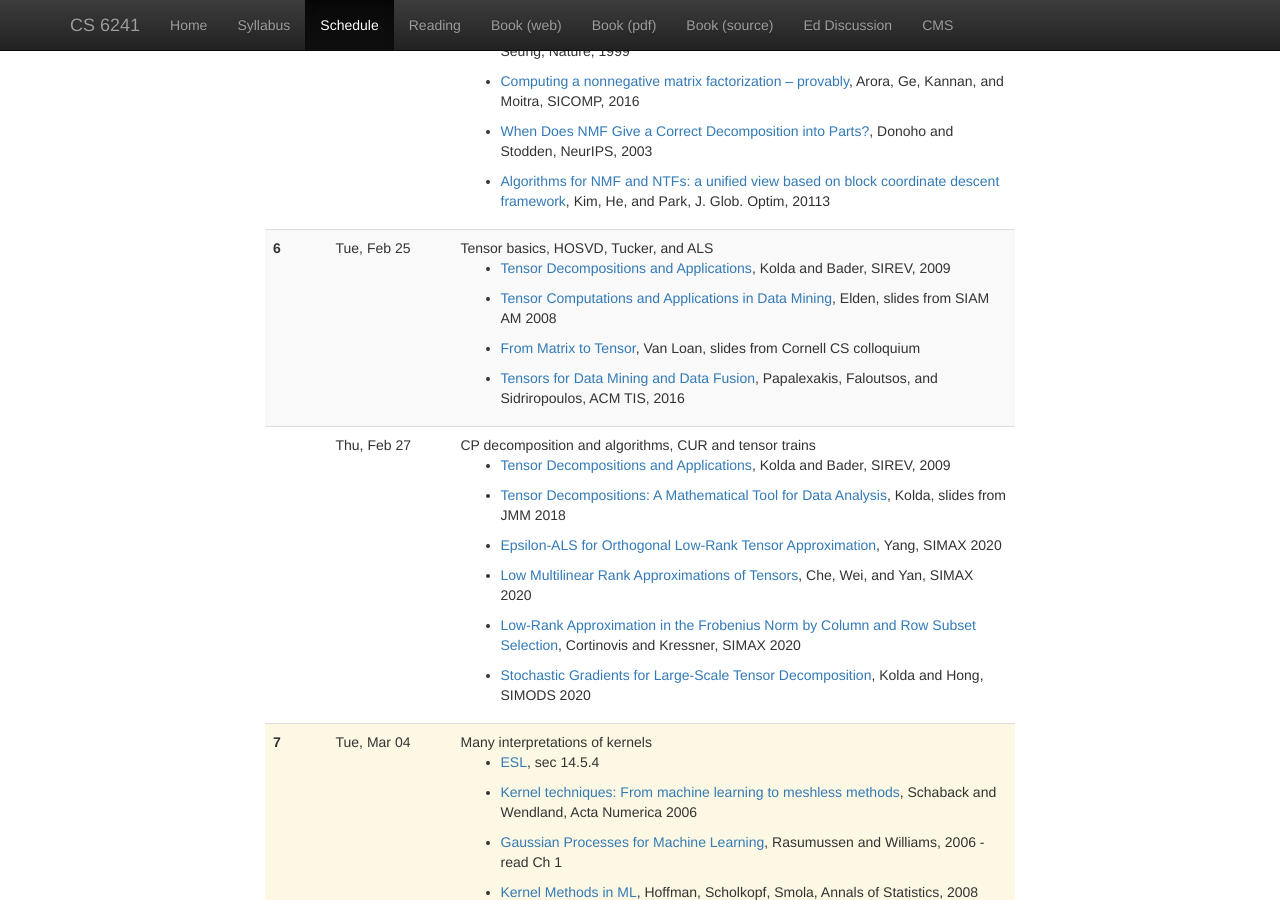
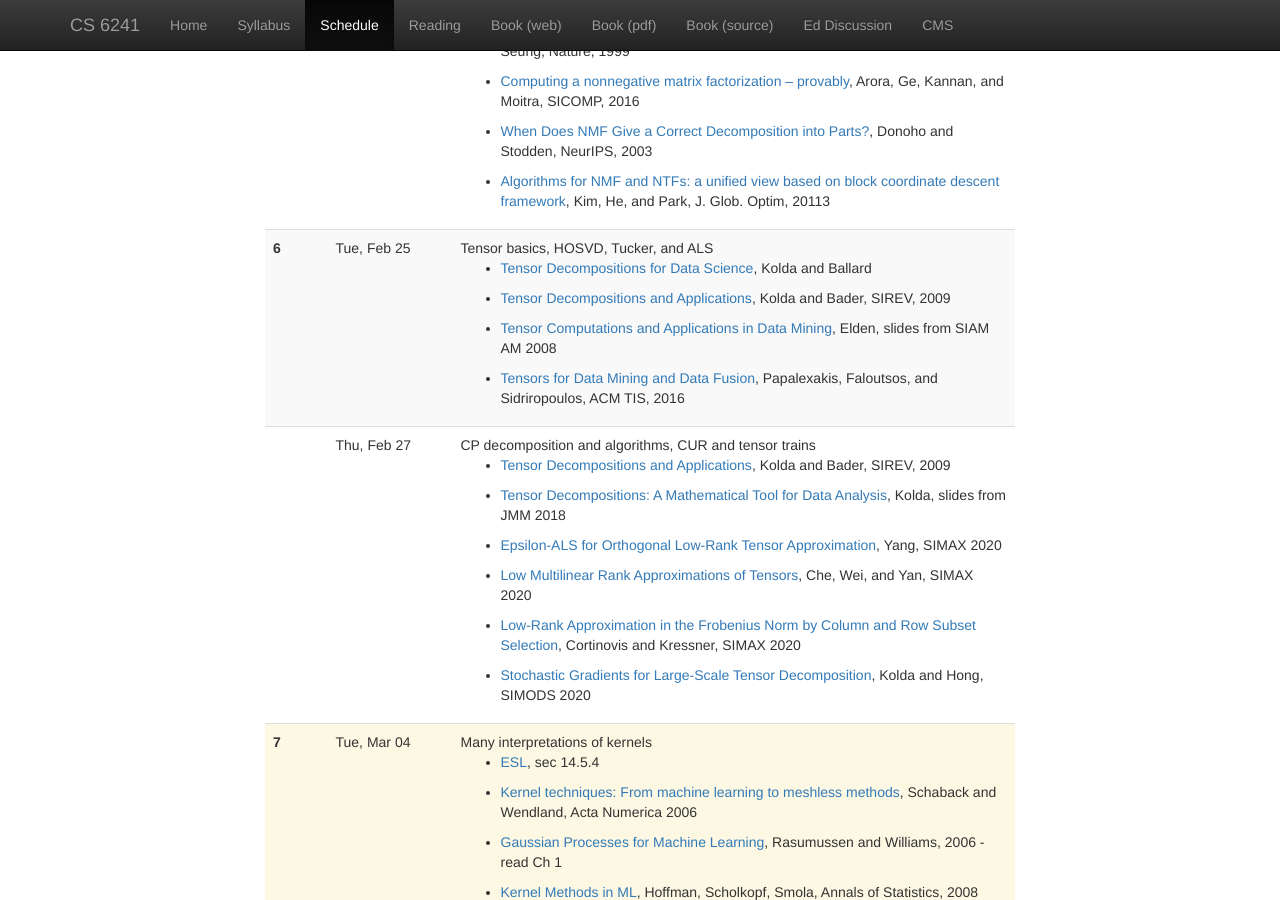
Before and after one commit to dbindel/cs6241-s25, a Jekyll site: the page built from web/schedule.html, in a window 1280 px wide and 900 px high, scrolled down 1468 px. Built offline with Jekyll 4.4.1, drawn with Linux system fonts in a browser that asks for light colours; nearby versions of some CDN libraries.

Commit message:
Update tensor links.

```diff
--- a/web/_data/lectures.yml
+++ b/web/_data/lectures.yml
@@ -115,15 +115,13 @@
   date: 2025-02-25
   info: Tensor basics, HOSVD, Tucker, and ALS
   hw:
+    - "[Tensor Decompositions for Data Science](https://www.mathsci.ai/post/tensor-textbook/), Kolda and Ballard"
     - "[Tensor Decompositions and
        Applications](https://epubs-siam-org.proxy.library.cornell.edu/doi/10.1137/07070111X),
        Kolda and Bader, SIREV, 2009"
     - "[Tensor Computations and Applications in Data
        Mining](https://client.blueskybroadcast.com/siam08/pdf/s18.pdf),
        Elden, slides from SIAM AM 2008"
-    - "[From Matrix to
-       Tensor](https://www.cs.cornell.edu/cv/OtherPdf/Mat2Ten.pdf), Van
-       Loan, slides from Cornell CS colloquium"
     - "[Tensors for Data Mining and Data
        Fusion](https://www.cs.ucr.edu/~epapalex/papers/tist16-tensors.pdf),
        Papalexakis, Faloutsos, and Sidriropoulos, ACM TIS, 2016"
```
